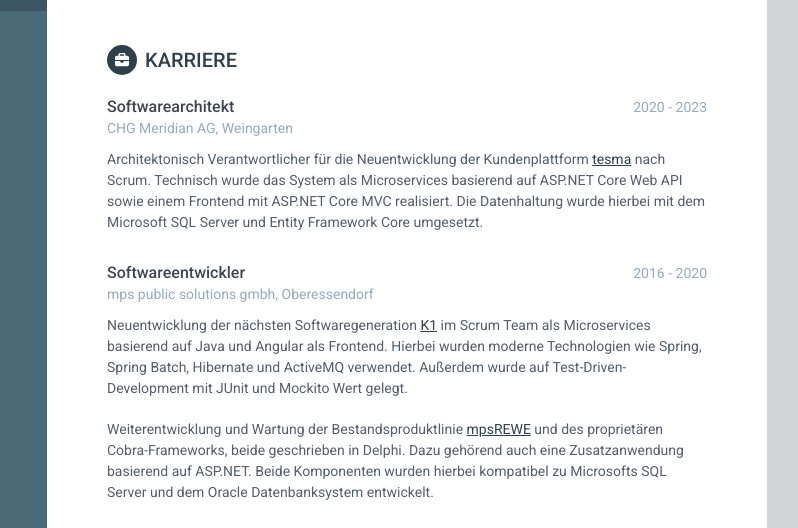
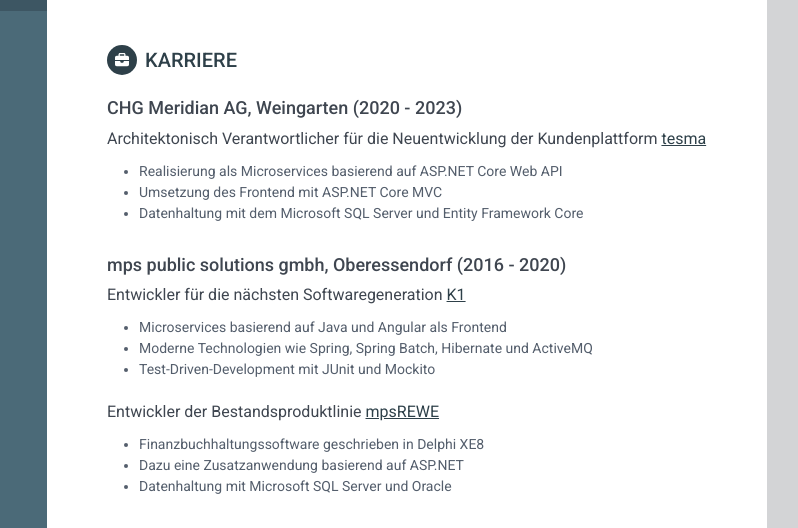
Before and after one commit to MxNbrt/cv, a plain HTML site: page index.html in a window 1280 px wide. Shown: the part 390-918 px from the top of the page, 353-1151 px from the left. Drawn offline with nearby package versions, Linux system fonts and the light colour scheme.

Commit message:
Update contents

```diff
--- a/index.html
+++ b/index.html
@@ -85,36 +85,34 @@
             <h2 class="section-title"><span class="icon-holder"><i class="fa-solid fa-briefcase"></i></span>Karriere</h2>
 
             <div class="item">
-                <div class="meta">
-                    <div class="upper-row">
-                        <h3 class="job-title">Softwarearchitekt</h3>
-                        <div class="time">2020 - 2023</div>
-                    </div>
-                    <div class="company">CHG Meridian AG, Weingarten</div>
-                </div>
+                <h3 class="company">CHG Meridian AG, Weingarten (2020 - 2023)</h3>
+                <div class="job-title">Architektonisch Verantwortlicher für die Neuentwicklung der Kundenplattform <a href="https://www.chg-meridian.de/de/services-products/tesma.html" target="_blank">tesma</a></div>
                 <div class="summary">
-                    Architektonisch Verantwortlicher für die Neuentwicklung der Kundenplattform <a href="https://www.chg-meridian.de/de/services-products/tesma.html" target="_blank">tesma</a> nach Scrum.
-                    Technisch wurde das System als Microservices basierend auf ASP.NET Core Web API sowie einem Frontend mit ASP.NET Core MVC realisiert.
-                    Die Datenhaltung wurde hierbei mit dem Microsoft SQL Server und Entity Framework Core umgesetzt.
+                    <ul class="job-description">
+                        <li>Realisierung als Microservices basierend auf ASP.NET Core Web API</li>
+                        <li>Umsetzung des Frontend mit ASP.NET Core MVC</li>
+                        <li>Datenhaltung mit dem Microsoft SQL Server und Entity Framework Core</li>
+                    </ul>
                 </div>
             </div>
 
             <div class="item">
-                <div class="meta">
-                    <div class="upper-row">
-                        <h3 class="job-title">Softwareentwickler</h3>
-                        <div class="time">2016 - 2020</div>
-                    </div>
-                    <div class="company">mps public solutions gmbh, Oberessendorf</div>
+                <h3 class="company">mps public solutions gmbh, Oberessendorf (2016 - 2020)</h3>
+                <div class="job-title">Entwickler für die nächsten Softwaregeneration <a href="https://www.mps-solutions.de/k1/" target="_blank">K1</a></div>
+                <div class="summary">
+                    <ul class="job-description">
+                        <li>Microservices basierend auf Java und Angular als Frontend</li>
+                        <li>Moderne Technologien wie Spring, Spring Batch, Hibernate und ActiveMQ</li>
+                        <li>Test-Driven-Development mit JUnit und Mockito</li>
+                    </ul>
                 </div>
+                <div class="job-title">Entwickler der Bestandsproduktlinie <a href="https://www.mps-solutions.de/produkt/mpsrewe/" target="_blank">mpsREWE</a></div>
                 <div class="summary">
-                    Neuentwicklung der nächsten Softwaregeneration <a href="https://www.mps-solutions.de/k1/" target="_blank">K1</a> im Scrum Team als Microservices basierend auf Java und Angular als Frontend.
-                    Hierbei wurden moderne Technologien wie Spring, Spring Batch, Hibernate und ActiveMQ verwendet. Außerdem wurde auf Test-Driven-Development mit JUnit und Mockito Wert gelegt.
-                </div>
-                <div class="summary">
-                    Weiterentwicklung und Wartung der Bestandsproduktlinie <a href="https://www.mps-solutions.de/produkt/mpsrewe/" target="_blank">mpsREWE</a> und des proprietären Cobra-Frameworks,
-                    beide geschrieben in Delphi. Dazu gehörend auch eine Zusatzanwendung basierend auf ASP.NET. Beide Komponenten wurden hierbei kompatibel zu
-                    Microsofts SQL Server und dem Oracle Datenbanksystem entwickelt.
+                    <ul class="job-description">
+                        <li>Finanzbuchhaltungssoftware geschrieben in Delphi XE8</li>
+                        <li>Dazu eine Zusatzanwendung basierend auf ASP.NET</li>
+                        <li>Datenhaltung mit Microsoft SQL Server und Oracle</li>
+                    </ul>
                 </div>
             </div>
         </section>
@@ -147,7 +145,7 @@
                 <div class="item">
                     <h3 class="level-title">Sprachen</h3>
                     <div>
-                        C# (Fokus auf ASP.NET Core), Java, JavaScript (Angular), SQL
+                        C# (Fokus auf ASP.NET Core und Blazor), Java, JavaScript, SQL
                     </div>
                 </div>
                 <div class="item">
@@ -169,9 +167,9 @@
                     </div>
                 </div>
                 <div class="item">
-                    <h3 class="level-title">Diverses</h3>
+                    <h3 class="level-title">Sonstiges</h3>
                     <div>
-                        Microsoft Azure, Docker, NServiceBus, Octopus Deploy, Liquibase
+                        Azure, Docker, NServiceBus, Octopus Deploy, Liquibase
                     </div>
                 </div>
             </div>
--- a/style.css
+++ b/style.css
@@ -146,11 +146,10 @@ a:focus {
   overflow: hidden;
   margin-bottom: 2px;
 }
-.main .job-title {
+.main .company {
   color: #3F4650;
-  font-size: 16px;
+  font-size: 18px;
   margin-top: 0;
-  margin-bottom: 0;
   font-weight: 500;
 }
 .main .time {
@@ -159,9 +158,10 @@ a:focus {
   top: 0;
   color: #97AAC3;
 }
-.main .company {
+.main .job-title {
   margin-bottom: 10px;
-  color: #97AAC3;
+  font-size: 16px;
+  color: #3F4650;
 }
 .main .project-title {
   font-size: 16px;
```
